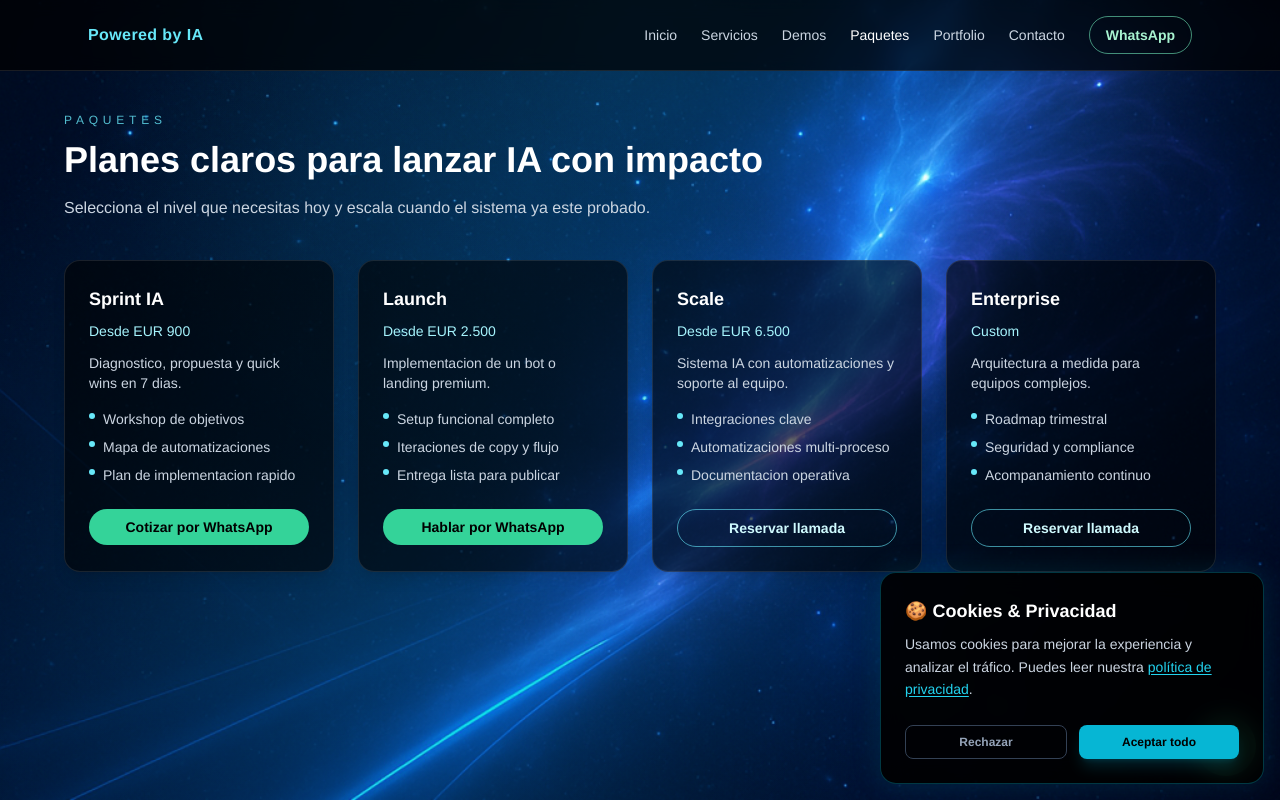
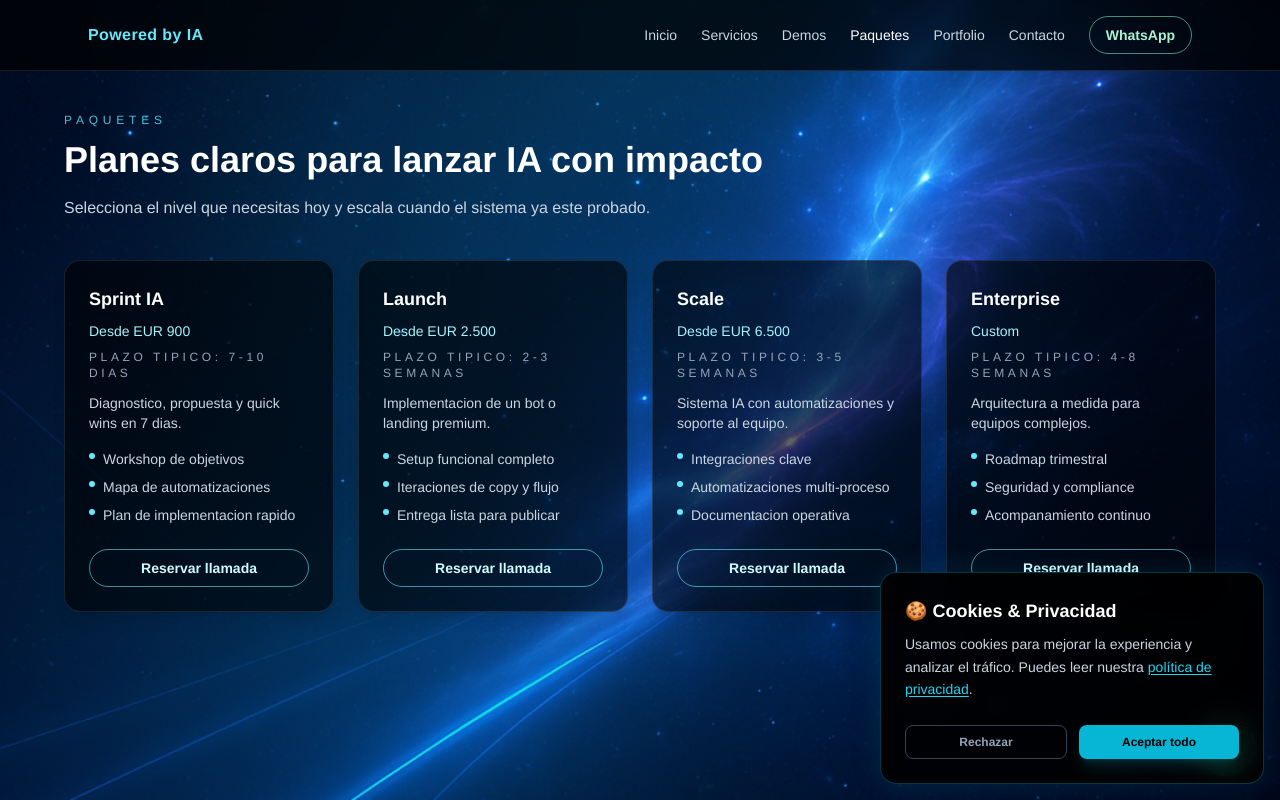
Before and after one commit to jakkard01/launchlab, a Next.js app: page /pricing in a window 1280 px wide. Built offline with nearby package versions, Linux system fonts and the light colour scheme.

Commit message:
fix(growth): strengthen CTAs + process proof blocks

```diff
--- a/src/app/components/LandingLocal.tsx
+++ b/src/app/components/LandingLocal.tsx
@@ -185,25 +185,25 @@ export default function LandingLocal({ onShowVideo, heroRef, onScrollToHero }: L
               con foco en resultados medibles.
             </p>
             <div className="mt-6 flex flex-wrap gap-4">
-              <button
-                onClick={onShowVideo}
+              <Link
+                href="/contact?source=home"
                 className="rounded-full bg-cyan-400 px-6 py-3 text-sm font-semibold text-black transition hover:bg-cyan-300"
-                aria-label="Ver demo en video"
               >
-                Ver demo en video
-              </button>
+                Reservar llamada
+              </Link>
               <Link
                 href="/demos/bot"
                 className="rounded-full border border-cyan-300/60 px-6 py-3 text-sm font-semibold text-cyan-100 transition hover:bg-cyan-400 hover:text-black"
               >
                 Ver demo del bot
               </Link>
-              <Link
-                href="/services"
+              <button
+                onClick={onShowVideo}
                 className="rounded-full border border-white/20 px-6 py-3 text-sm font-semibold text-white/90 transition hover:border-white/60"
+                aria-label="Ver demo en video"
               >
-                Ver servicios
-              </Link>
+                Ver demo en video
+              </button>
             </div>
           </div>
           <div className="flex flex-col items-center gap-4">
@@ -391,6 +391,18 @@ export default function LandingLocal({ onShowVideo, heroRef, onScrollToHero }: L
                 <p className="mt-3 text-sm text-slate-300">{item.descripcion}</p>
               </div>
             ))}
+            <div className="rounded-3xl border border-cyan-400/30 bg-black/70 p-6">
+              <p className="text-xs uppercase tracking-[0.3em] text-cyan-200/80">
+                Garantia de proceso
+              </p>
+              <h3 className="mt-2 text-lg font-semibold text-white">
+                Metodo claro, entregables definidos
+              </h3>
+              <p className="mt-3 text-sm text-slate-300">
+                Alcance, iteraciones y entregables acordados desde el inicio.
+                Sin promesas infladas, con foco en ejecucion real.
+              </p>
+            </div>
           </div>
         </div>
       </section>
--- a/src/app/pricing/page.tsx
+++ b/src/app/pricing/page.tsx
@@ -6,37 +6,37 @@ export const metadata: Metadata = {
   description: "Paquetes claros para implementar IA, automatizar y escalar.",
 };
 
-const whatsappLink =
-  "https://wa.me/34911528753?text=Hola%2C%20vengo%20desde%20poweredbyia.com.%20Quiero%20info%20de%20servicios%20y%20una%20demo.";
-
 const plans = [
   {
     title: "Sprint IA",
-    price: "Desde EUR 900",
+    from: "Desde EUR 900",
+    typicalTimeline: "Plazo tipico: 7-10 dias",
     description: "Diagnostico, propuesta y quick wins en 7 dias.",
     features: [
       "Workshop de objetivos",
       "Mapa de automatizaciones",
       "Plan de implementacion rapido",
     ],
-    ctaLabel: "Cotizar por WhatsApp",
-    ctaHref: whatsappLink,
+    ctaLabel: "Reservar llamada",
+    ctaHref: "/contact?source=pricing-sprint",
   },
   {
     title: "Launch",
-    price: "Desde EUR 2.500",
+    from: "Desde EUR 2.500",
+    typicalTimeline: "Plazo tipico: 2-3 semanas",
     description: "Implementacion de un bot o landing premium.",
     features: [
       "Setup funcional completo",
       "Iteraciones de copy y flujo",
       "Entrega lista para publicar",
     ],
-    ctaLabel: "Hablar por WhatsApp",
-    ctaHref: whatsappLink,
+    ctaLabel: "Reservar llamada",
+    ctaHref: "/contact?source=pricing-launch",
   },
   {
     title: "Scale",
-    price: "Desde EUR 6.500",
+    from: "Desde EUR 6.500",
+    typicalTimeline: "Plazo tipico: 3-5 semanas",
     description: "Sistema IA con automatizaciones y soporte al equipo.",
     features: [
       "Integraciones clave",
@@ -44,11 +44,12 @@ const plans = [
       "Documentacion operativa",
     ],
     ctaLabel: "Reservar llamada",
-    ctaHref: "/contact?source=pricing",
+    ctaHref: "/contact?source=pricing-scale",
   },
   {
     title: "Enterprise",
-    price: "Custom",
+    from: "Custom",
+    typicalTimeline: "Plazo tipico: 4-8 semanas",
     description: "Arquitectura a medida para equipos complejos.",
     features: [
       "Roadmap trimestral",
@@ -56,7 +57,7 @@ const plans = [
       "Acompanamiento continuo",
     ],
     ctaLabel: "Reservar llamada",
-    ctaHref: "/contact?source=pricing",
+    ctaHref: "/contact?source=pricing-enterprise",
   },
 ];
 
@@ -82,7 +83,10 @@ export default function PricingPage() {
               className="rounded-2xl border border-white/10 bg-black/60 p-6 shadow-lg"
             >
               <h2 className="text-lg font-semibold text-white">{plan.title}</h2>
-              <p className="mt-2 text-sm text-cyan-200">{plan.price}</p>
+              <p className="mt-2 text-sm text-cyan-200">{plan.from}</p>
+              <p className="mt-2 text-xs uppercase tracking-[0.3em] text-slate-400">
+                {plan.typicalTimeline}
+              </p>
               <p className="mt-3 text-sm text-slate-300">
                 {plan.description}
               </p>
@@ -94,23 +98,12 @@ export default function PricingPage() {
                   </li>
                 ))}
               </ul>
-              {plan.ctaHref.startsWith("/") ? (
               <Link
                 href={plan.ctaHref}
                 className="mt-6 inline-flex w-full items-center justify-center rounded-full border border-cyan-300/60 px-4 py-2 text-sm font-semibold text-cyan-100 transition hover:bg-cyan-400 hover:text-black"
               >
                 {plan.ctaLabel}
               </Link>
-              ) : (
-                <a
-                  href={plan.ctaHref}
-                  className="mt-6 inline-flex w-full items-center justify-center rounded-full bg-emerald-400 px-4 py-2 text-sm font-semibold text-black transition hover:bg-emerald-300"
-                  target="_blank"
-                  rel="noreferrer"
-                >
-                  {plan.ctaLabel}
-                </a>
-              )}
             </div>
           ))}
         </div>
```
Lines whose indentation alone changed are shown as unchanged.
